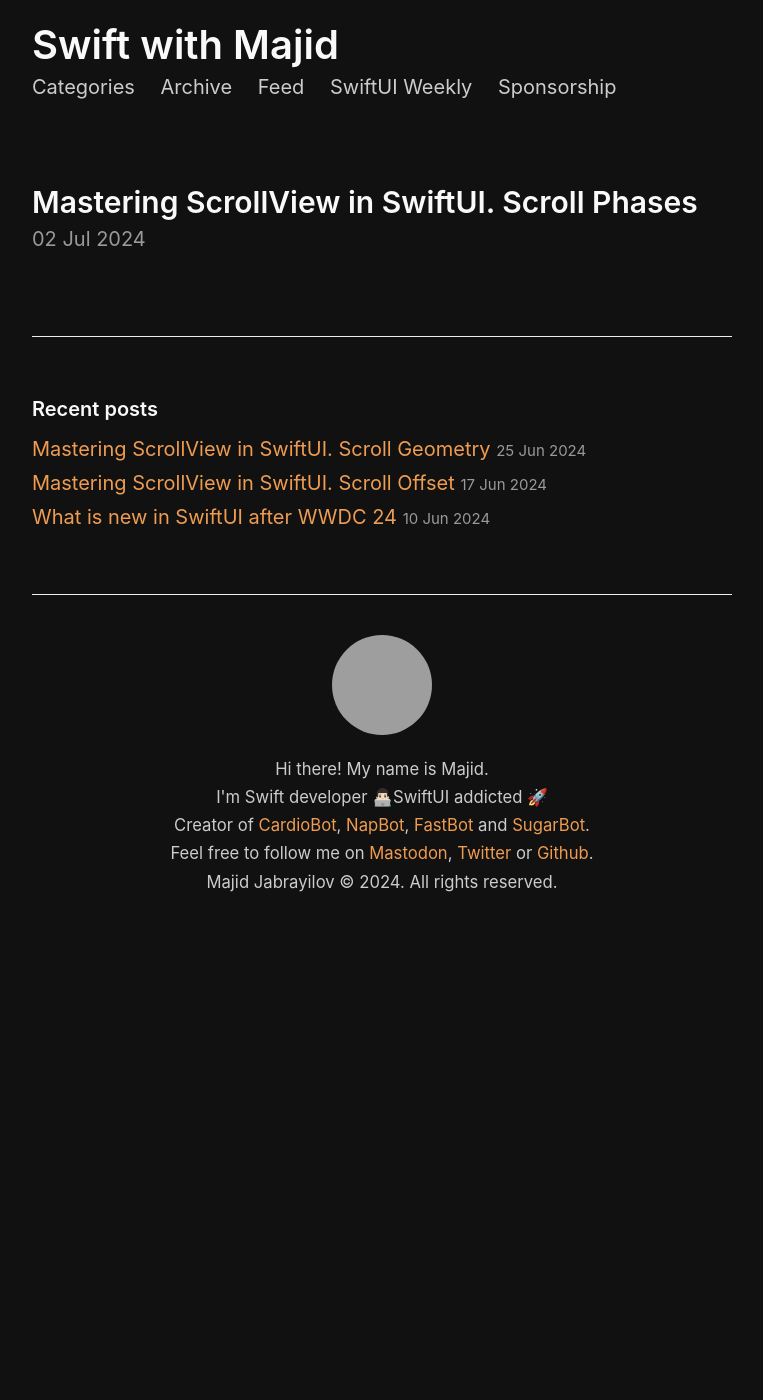
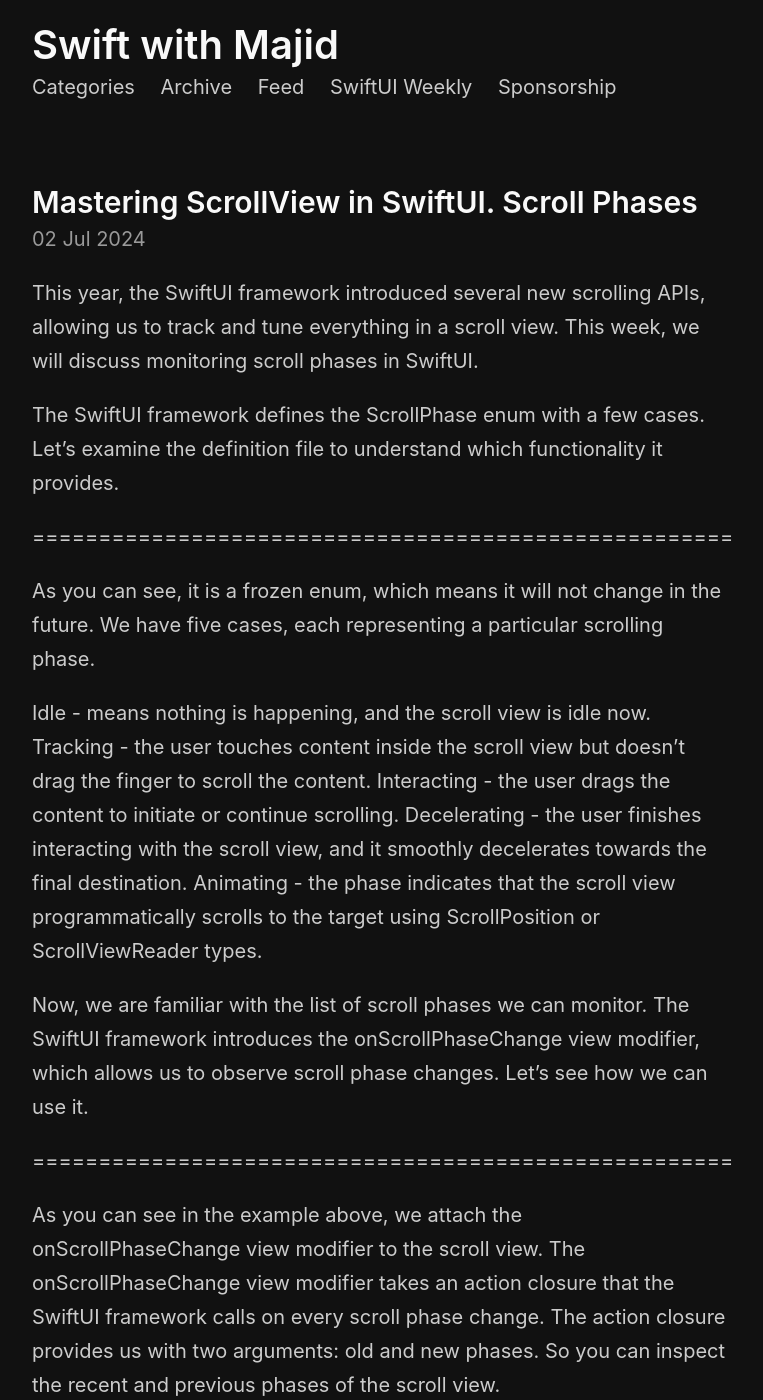
Before and after one commit to mecid/mecid.github.io, a Jekyll site: the page built from _posts/2024-07-02-mastering-scrollview-in-swiftui-scroll-phases.md, in a window 1280 px wide and 1400 px high. Shown: the whole window, without its empty margins (258-1021 px from the left). Built offline with Jekyll 4.4.1, drawn with Linux system fonts in a browser that asks for light colours; some of the changed text lies outside the part shown; grey boxes are pictures that could not be loaded.

Commit message:
scroll phases post content added

```diff
--- a/_posts/2024-07-02-mastering-scrollview-in-swiftui-scroll-phases.md
+++ b/_posts/2024-07-02-mastering-scrollview-in-swiftui-scroll-phases.md
@@ -2,3 +2,39 @@
 title: Mastering ScrollView in SwiftUI. Scroll Phases
 layout: post
 ---
+
+This year, the SwiftUI framework introduced several new scrolling APIs, allowing us to track and tune everything in a scroll view. This week, we will discuss monitoring scroll phases in SwiftUI.
+
+The SwiftUI framework defines the ScrollPhase enum with a few cases. Let's examine the definition file to understand which functionality it provides.
+
+=====================================================
+
+As you can see, it is a frozen enum, which means it will not change in the future. We have five cases, each representing a particular scrolling phase.
+
+Idle - means nothing is happening, and the scroll view is idle now.
+Tracking - the user touches content inside the scroll view but doesn't drag the finger to scroll the content.
+Interacting - the user drags the content to initiate or continue scrolling.
+Decelerating - the user finishes interacting with the scroll view, and it smoothly decelerates towards the final destination.
+Animating - the phase indicates that the scroll view programmatically scrolls to the target using ScrollPosition or ScrollViewReader types.
+
+Now, we are familiar with the list of scroll phases we can monitor. The SwiftUI framework introduces the onScrollPhaseChange view modifier, which allows us to observe scroll phase changes. Let's see how we can use it.
+
+=====================================================
+
+As you can see in the example above, we attach the onScrollPhaseChange view modifier to the scroll view. The onScrollPhaseChange view modifier takes an action closure that the SwiftUI framework calls on every scroll phase change. The action closure provides us with two arguments: old and new phases. So you can inspect the recent and previous phases of the scroll view.
+
+Another version of the onScrollPhaseChange view modifier takes an action closure with the additional argument of type ScrollGeometry.
+
+=====================================================
+
+Having an instance of the ScrollGeometry type might be helpful in certain circumstances, as it provides many valuable properties, such as content size and visible rectangle.
+
+> To learn more about the ScrollGeometry type, take a look at my dedicated "Mastering ScrollView in SwiftUI. Scroll Geometry" post.
+
+The ScrollPhase enum defines different scrolling phases, which is useful if you build something super custom. However, you usually want to know whether or not a scrolling view is scrolling. For this particular case, the ScrollPhase enum introduces the calculatable property isScrolling, which is true when the scroll view is not idle.
+
+=====================================================
+
+As you can see in the example above, we use the isScrolling property to redact our content whenever the scroll view is scrolling.
+
+Today, we learned how to observe scroll phases using the new onScrollPhaseChange view modifier.
```
